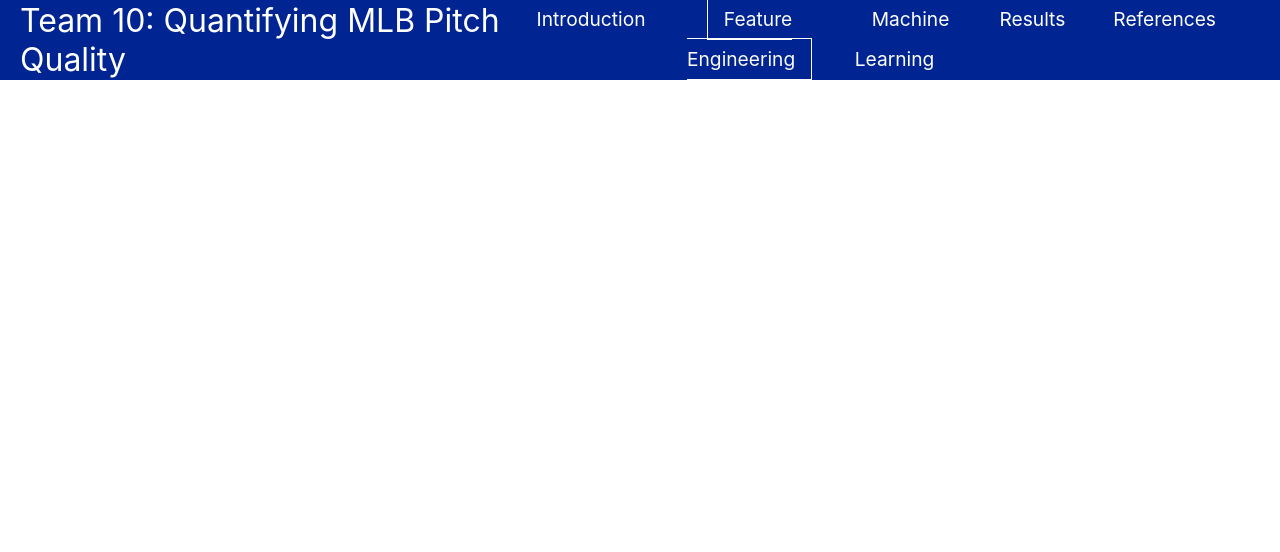
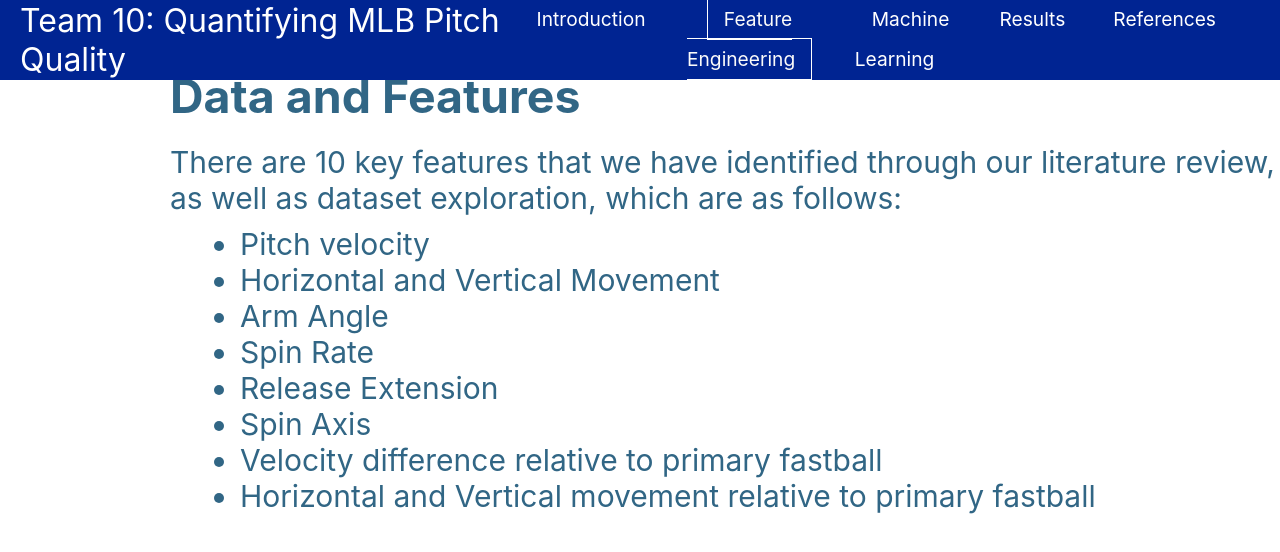
Before and after one commit to jaredjoo/pitch-quality, a React (Create React App) app: page /featureengineering in a window 1280 px wide. Shown: the top 552 px of the page. Built offline with nearby package versions, Linux system fonts and the light colour scheme.

Commit message:
added text to feature engineering page

```diff
--- a/src/components/Pages/FeatureEngineering.js
+++ b/src/components/Pages/FeatureEngineering.js
@@ -3,7 +3,38 @@
 export const FeatureEngineering = () => {
   return (
     <div>
-
+      <div style={{ textAlign: "left", paddingLeft: "170px", marginTop: "-140px" }}>
+        <h5>Data and Features</h5>
+        <p style={{ fontSize: "30px", marginTop: "20px", wordWrap: "break-word" }}>
+        There are 10 key features that we have identified through our literature review, as well as dataset exploration, which are as follows:
+        </p>
+        <ul style={{ fontSize: "30px", paddingLeft: "70px", marginTop: "10px", maxWidth: "1200px" }}>
+          <li style={{ wordWrap: "break-word" }}>
+            Pitch velocity
+          </li>
+          <li style={{ wordWrap: "break-word" }}>
+            Horizontal and Vertical Movement
+          </li>
+          <li style={{ wordWrap: "break-word" }}>
+            Arm Angle
+          </li>
+          <li style={{ wordWrap: "break-word" }}>
+            Spin Rate
+          </li>
+          <li style={{ wordWrap: "break-word" }}>
+            Release Extension
+          </li>
+          <li style={{ wordWrap: "break-word" }}>
+            Spin Axis
+          </li>
+          <li style={{ wordWrap: "break-word" }}>
+            Velocity difference relative to primary fastball
+          </li>
+          <li style={{ wordWrap: "break-word" }}>
+            Horizontal and Vertical movement relative to primary fastball
+          </li>
+        </ul>
+      </div>
     </div>
   );
 };
--- a/src/components/Pages/Introduction.js
+++ b/src/components/Pages/Introduction.js
@@ -5,7 +5,7 @@
 export const Introduction = () => {
   return (
     <div>
-      <div style ={{textAlign: 'left', paddingLeft: '235px', marginTop: '-140px'}}>
+      <div style ={{textAlign: 'left', paddingLeft: '170px', marginTop: '-140px'}}>
         <h5>
           Problem
         </h5>
```
